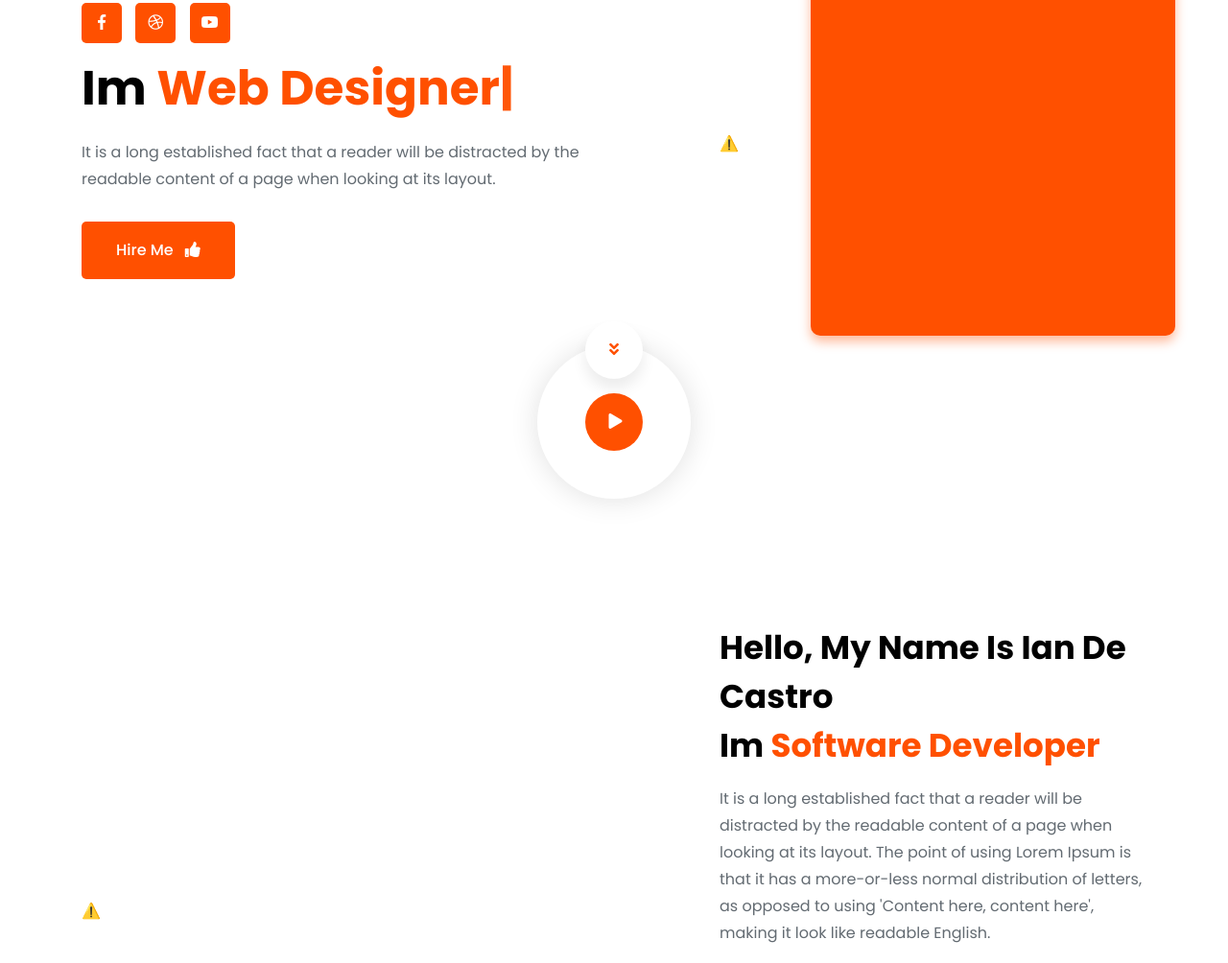
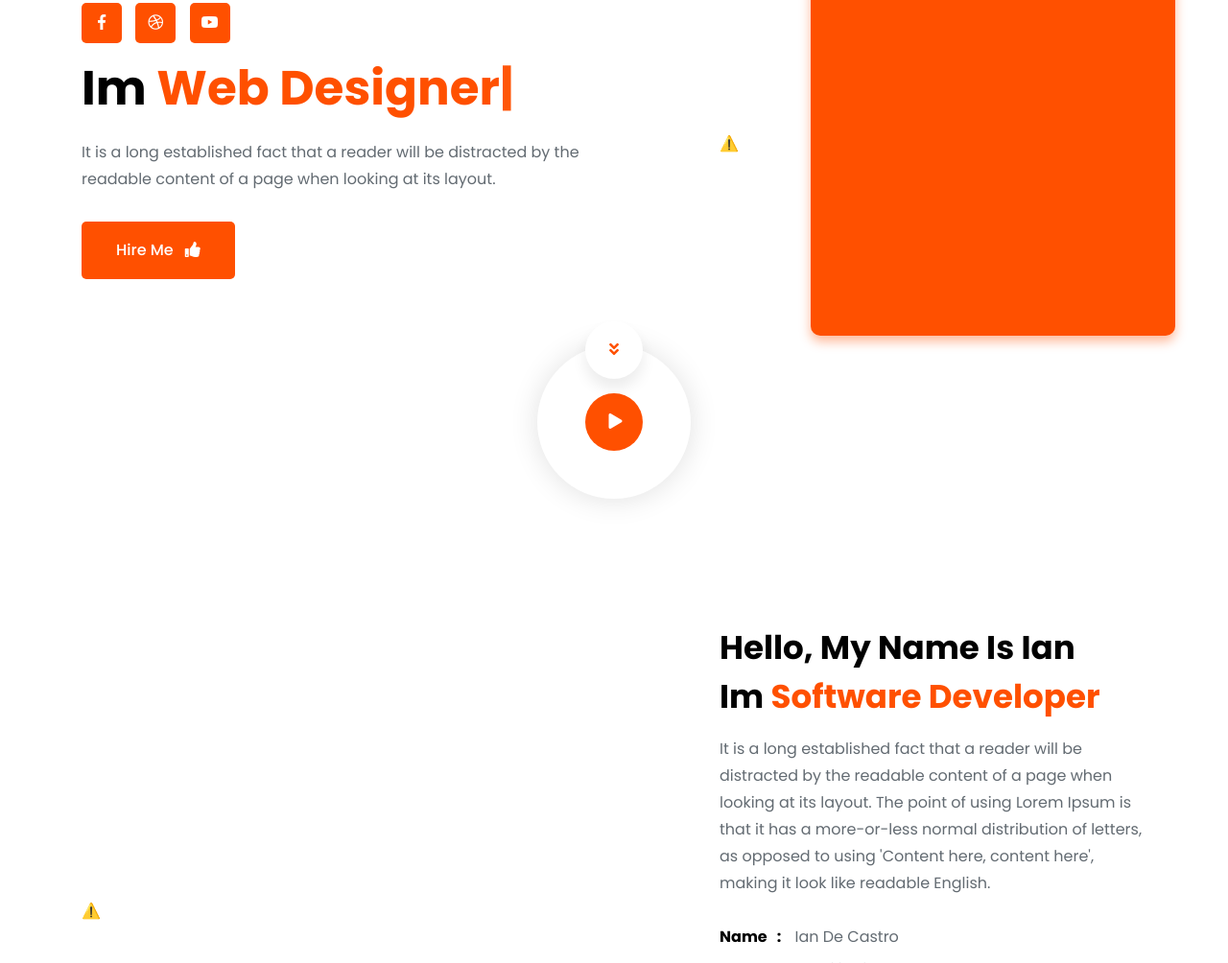
Before and after one commit to bidecastro/bidecastro.github.io, a plain HTML site: page index.html in a window 1280 px wide. Shown: the part 250-1254 px from the top of the page at 96% size. Drawn offline with nearby package versions, Linux system fonts and the light colour scheme; no server answers.

Commit message:
change name
change name

```diff
--- a/index.html
+++ b/index.html
@@ -113,7 +113,7 @@
 
                     </div>
                     <div class="col-md-12 col-sm-12 col-lg-5 about-inner">
-                        <h4>Hello, My Name Is Ian De Castro<br>
+                        <h4>Hello, My Name Is Ian<br>
                             Im <span>Software Developer</span>
                         </h4>
                         <p>
```
